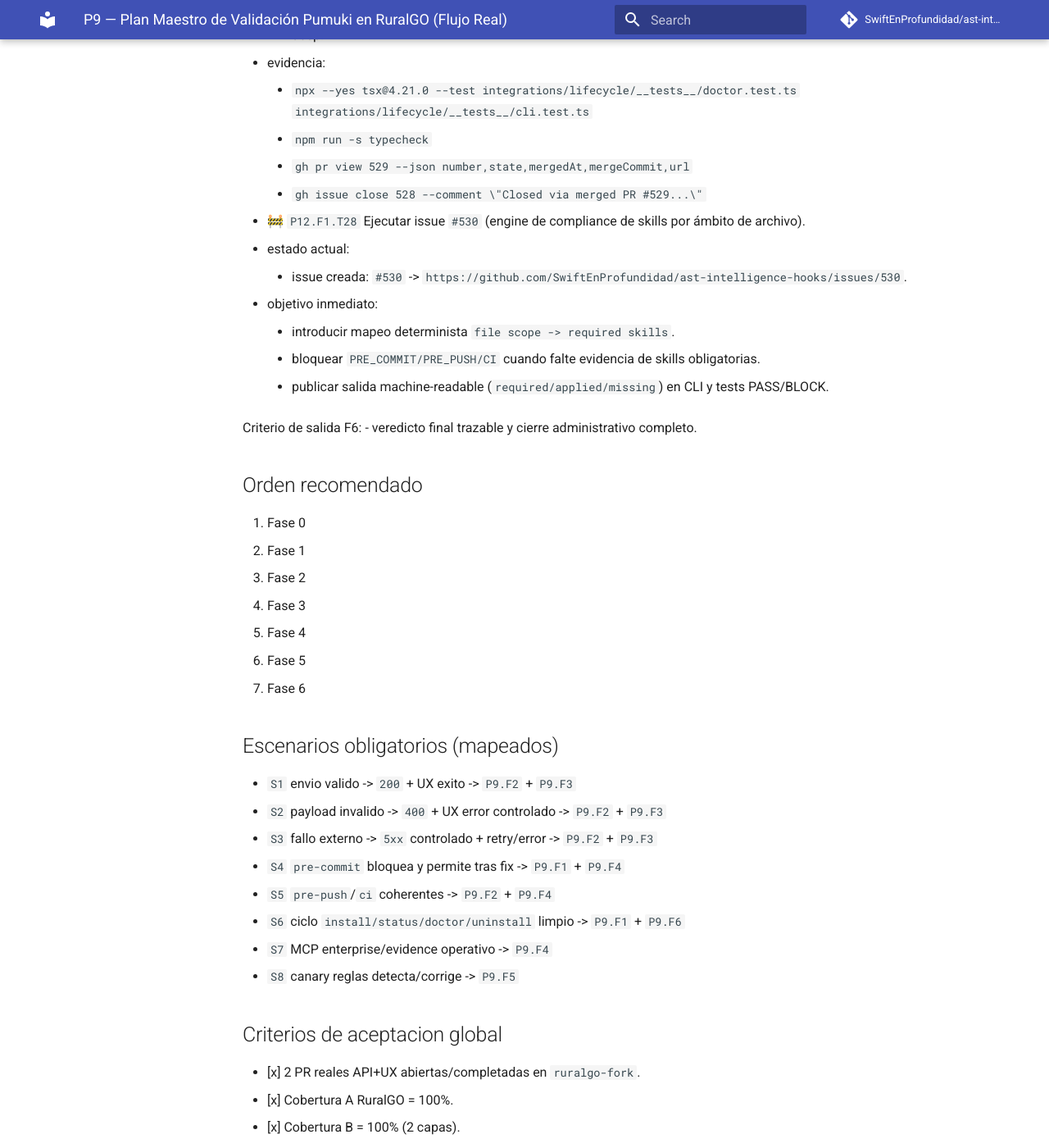
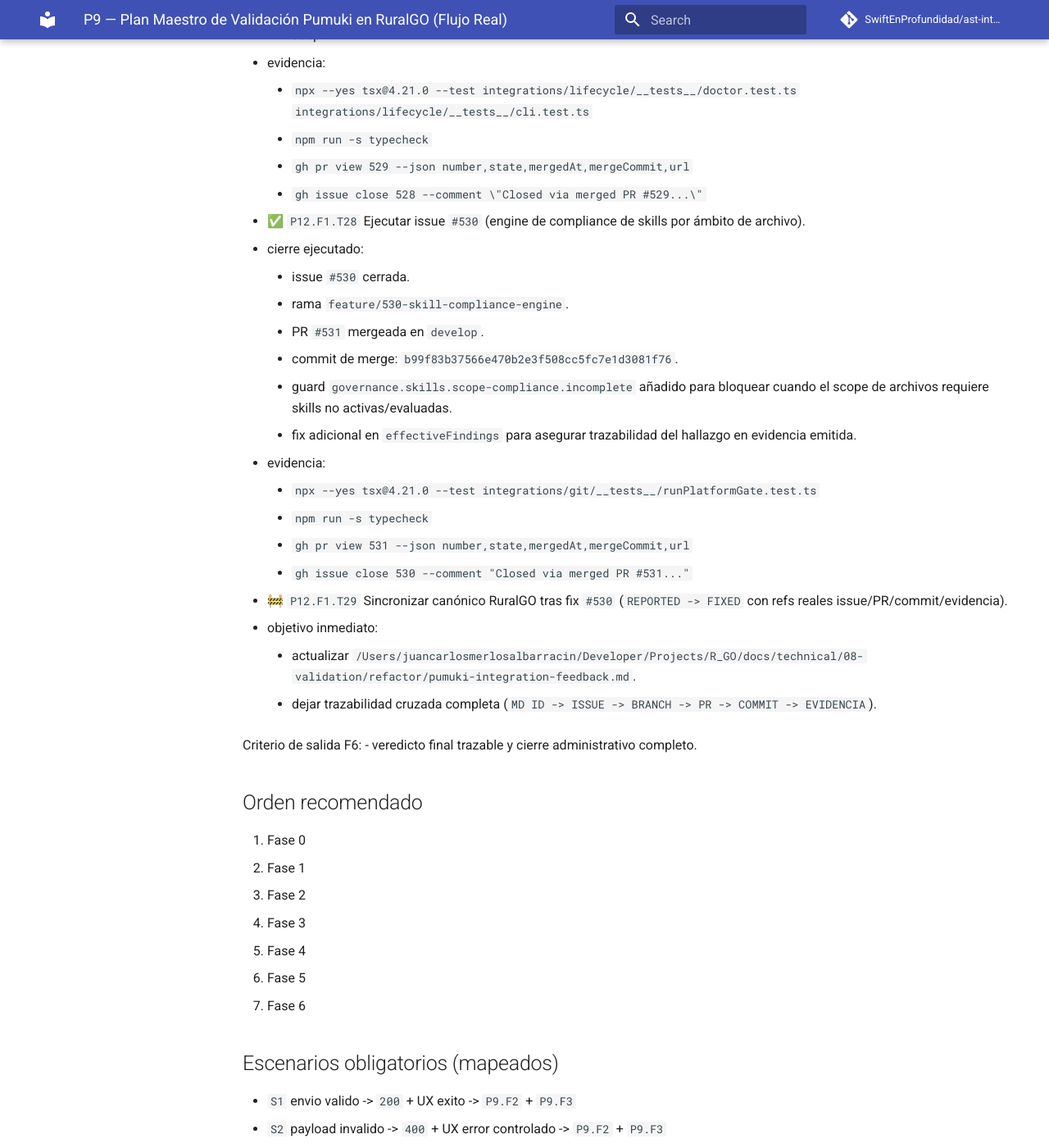
Before and after one commit to SwiftEnProfundidad/ast-intelligence-hooks, an MkDocs documentation site: the page built from docs/seguimiento-completo-validacion-ruralgo-03-03-2026.md, in a window 1280 px wide and 1400 px high, scrolled down 39079 px. Shown: the whole window at 82% size. Built offline with MkDocs 1.6.1 and Material for MkDocs 9.7.7, drawn with Linux system fonts in a browser that asks for light colours; comment, search, counter and statistics services are not loaded.

Commit message:
docs(tracking): close T28 and activate T29

```diff
--- a/docs/seguimiento-completo-validacion-ruralgo-03-03-2026.md
+++ b/docs/seguimiento-completo-validacion-ruralgo-03-03-2026.md
@@ -1092,13 +1092,23 @@ Criterio de salida F5:
     - `npm run -s typecheck`
     - `gh pr view 529 --json number,state,mergedAt,mergeCommit,url`
     - `gh issue close 528 --comment \"Closed via merged PR #529...\"`
-- 🚧 `P12.F1.T28` Ejecutar issue `#530` (engine de compliance de skills por ámbito de archivo).
-  - estado actual:
-    - issue creada: `#530` -> `https://github.com/SwiftEnProfundidad/ast-intelligence-hooks/issues/530`.
+- ✅ `P12.F1.T28` Ejecutar issue `#530` (engine de compliance de skills por ámbito de archivo).
+  - cierre ejecutado:
+    - issue `#530` cerrada.
+    - rama `feature/530-skill-compliance-engine`.
+    - PR `#531` mergeada en `develop`.
+    - commit de merge: `b99f83b37566e470b2e3f508cc5fc7e1d3081f76`.
+    - guard `governance.skills.scope-compliance.incomplete` añadido para bloquear cuando el scope de archivos requiere skills no activas/evaluadas.
+    - fix adicional en `effectiveFindings` para asegurar trazabilidad del hallazgo en evidencia emitida.
+  - evidencia:
+    - `npx --yes tsx@4.21.0 --test integrations/git/__tests__/runPlatformGate.test.ts`
+    - `npm run -s typecheck`
+    - `gh pr view 531 --json number,state,mergedAt,mergeCommit,url`
+    - `gh issue close 530 --comment "Closed via merged PR #531..."`
+- 🚧 `P12.F1.T29` Sincronizar canónico RuralGO tras fix `#530` (`REPORTED -> FIXED` con refs reales issue/PR/commit/evidencia).
   - objetivo inmediato:
-    - introducir mapeo determinista `file scope -> required skills`.
-    - bloquear `PRE_COMMIT/PRE_PUSH/CI` cuando falte evidencia de skills obligatorias.
-    - publicar salida machine-readable (`required/applied/missing`) en CLI y tests PASS/BLOCK.
+    - actualizar `/Users/juancarlosmerlosalbarracin/Developer/Projects/R_GO/docs/technical/08-validation/refactor/pumuki-integration-feedback.md`.
+    - dejar trazabilidad cruzada completa (`MD ID -> ISSUE -> BRANCH -> PR -> COMMIT -> EVIDENCIA`).
 
 Criterio de salida F6:
 - veredicto final trazable y cierre administrativo completo.
```
Also changed, not shown: docs/registro-maestro-de-seguimiento.md (+1 -1 lines).
